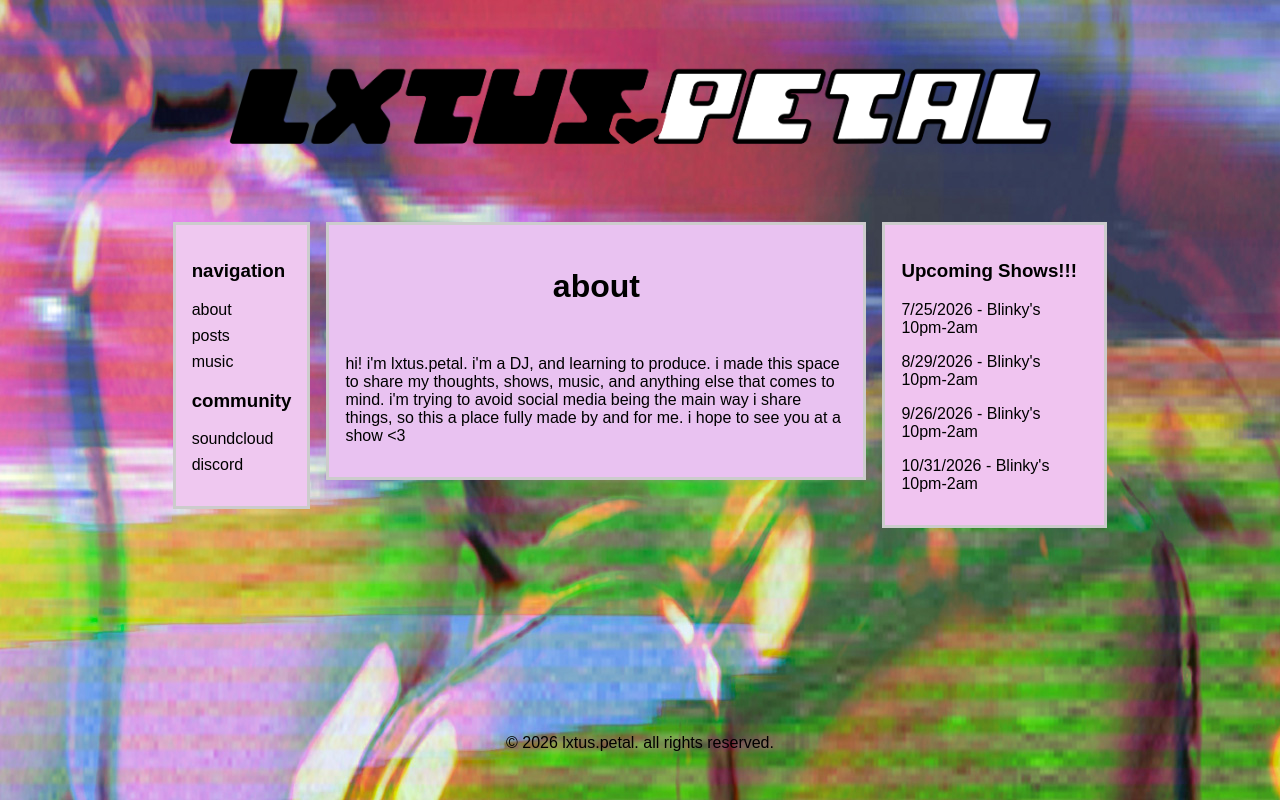
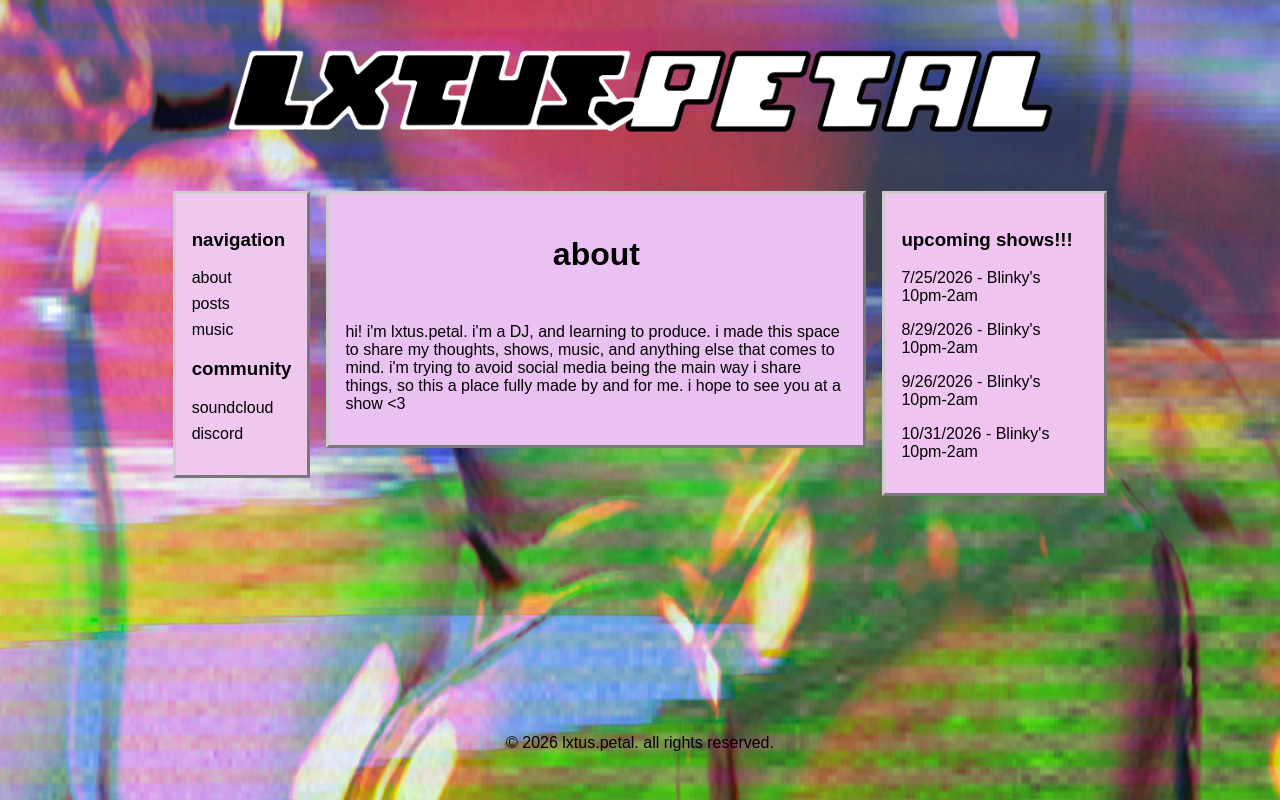
Before and after one commit to ratfem/DJ-blog, a plain HTML site: page BLOG/index.html in a window 1280 px wide. Drawn offline with Linux system fonts and the light colour scheme.

Commit message:
more fixes

```diff
--- a/BLOG/index.html
+++ b/BLOG/index.html
@@ -12,7 +12,7 @@
     <header>
       <div class="header-banner">
         <h1 class="blog-title">
-          <img src="IMAGES/LOGOBWINLINE.png" alt="ratpetals" width="1000" height="150">
+          <img src="IMAGES/lxtuspetal-alt-1.png" alt="ratpetals" width="1000" height="150">
         </h1>
       </div>
     </header>
@@ -49,7 +49,7 @@
 
       <!-- Right sidebar -->
       <aside class="right">
-        <h3>Upcoming Shows!!!</h3>
+        <h3>upcoming shows!!!</h3>
         <p>7/25/2026 - Blinky's 10pm-2am</p>
         <p>8/29/2026 - Blinky's 10pm-2am</p>
         <p>9/26/2026 - Blinky's 10pm-2am</p>
--- a/BLOG/style.css
+++ b/BLOG/style.css
@@ -143,7 +143,7 @@ footer {
 
 .left, .main, .right {
   padding: 16px;
-  border: 3px solid #ccc;
+  border: 3px outset #ccc;
   min-height: 0;
   box-sizing: border-box;
   align-self: flex-start;
```
Also changed, not shown: BLOG/music.html (+1 -1 lines), BLOG/posts.html (+1 -1 lines), BLOG/IMAGES/lxtuspetal-alt-1.png (added).
